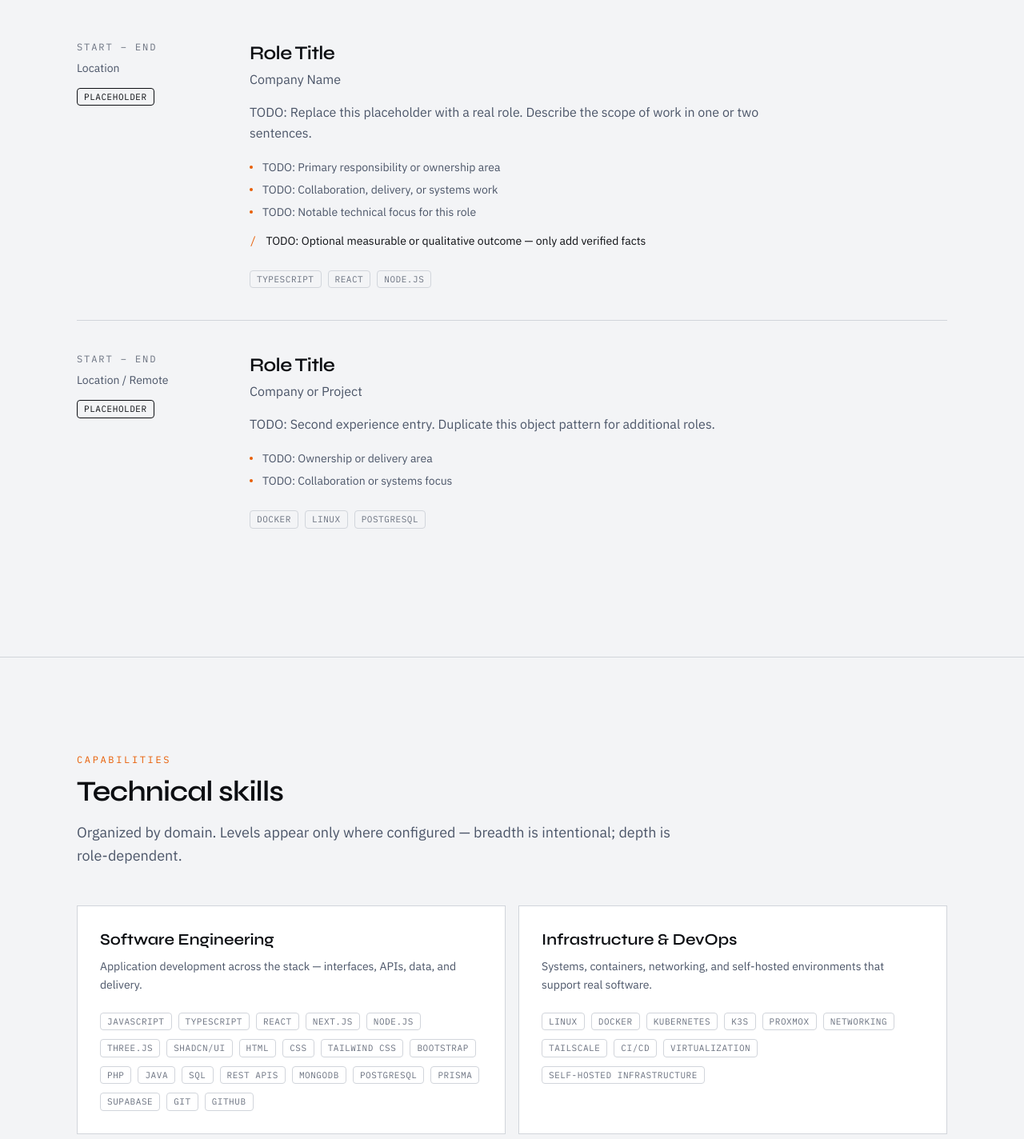
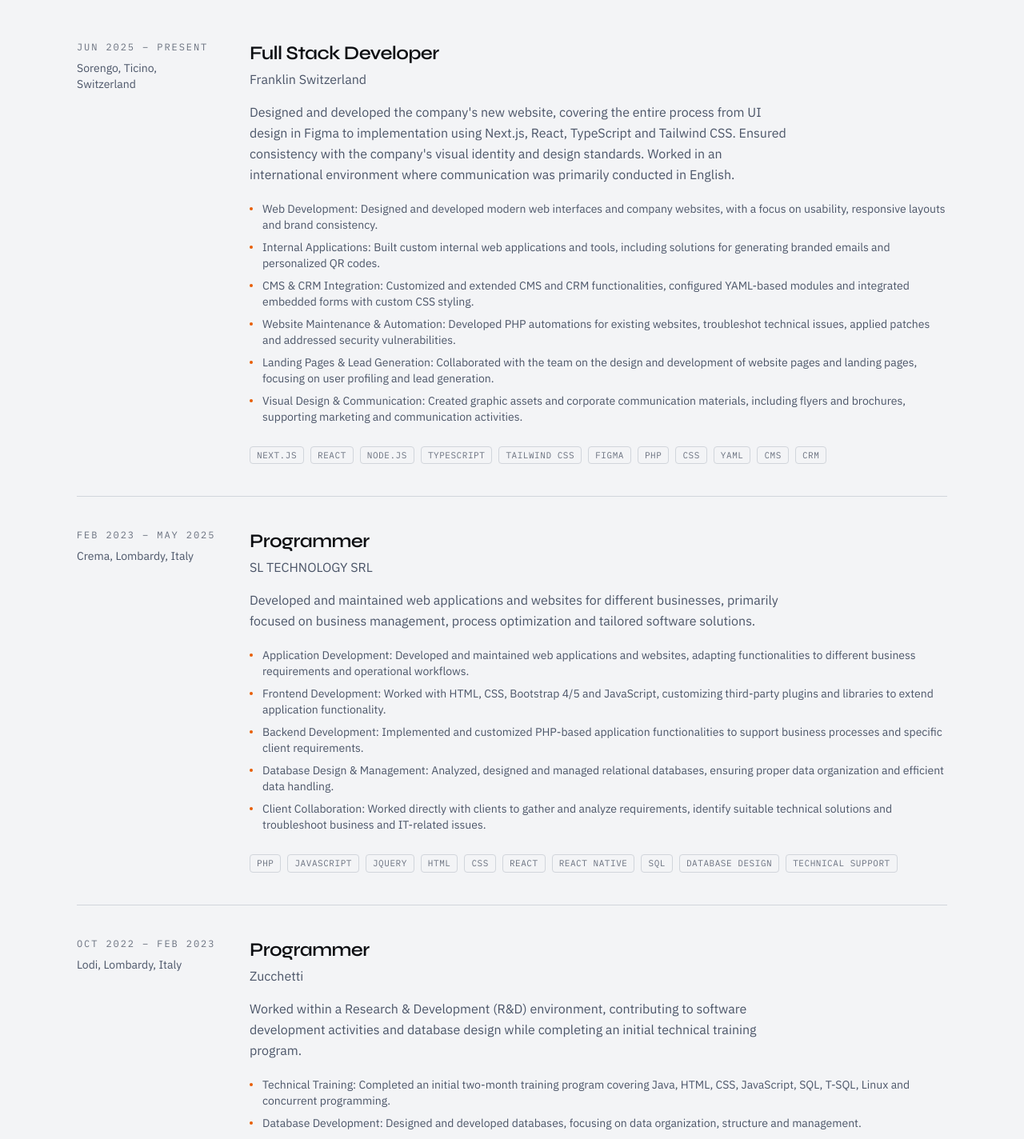
Before and after one commit to NikTailTech/niktailtech.github.io, a Next.js app: page / in a window 1280 px wide. Shown: the part 2120-3544 px from the top of the page at 80% size. Built offline with nearby package versions, Linux system fonts and the light colour scheme.

Commit message:
Add verified experience and align docs for user GitHub Pages
Replace timeline placeholders with Franklin, SL TECHNOLOGY, and Zucchetti roles, and document niktailtech.github.io Actions-based publishing.

Co-authored-by: Cursor <cursoragent@cursor.com>

```diff
--- a/next.config.ts
+++ b/next.config.ts
@@ -2,8 +2,8 @@ import type { NextConfig } from "next";
 
 /**
  * GitHub Pages basePath:
- * - User/org site (NikTailTech.github.io): leave empty
- * - Project site (NikTailTech.github.io/repo-name): set NEXT_PUBLIC_BASE_PATH=/repo-name
+ * - User site (https://niktailtech.github.io): leave empty
+ * - Project site (username.github.io/repo-name): set NEXT_PUBLIC_BASE_PATH=/repo-name
  */
 const basePath = process.env.NEXT_PUBLIC_BASE_PATH?.replace(/\/$/, "") || "";
 
--- a/src/data/experience.ts
+++ b/src/data/experience.ts
@@ -2,43 +2,96 @@ import type { ExperienceItem } from "@/types";
 
 /**
  * Professional experience timeline.
- * Add real roles below. Keep placeholders clearly marked until replaced.
- *
- * Do not invent employers, dates, titles, or achievements.
+ * Sourced from LinkedIn (nicholas-codazzi). Do not invent employers, dates, titles, or achievements.
  */
 export const experiences: ExperienceItem[] = [
   {
-    id: "placeholder-role-1",
-    company: "Company Name",
-    title: "Role Title",
-    period: "Start – End",
-    location: "Location",
+    id: "franklin-switzerland",
+    company: "Franklin Switzerland",
+    title: "Full Stack Developer",
+    period: "Jun 2025 – Present",
+    location: "Sorengo, Ticino, Switzerland",
     summary:
-      "TODO: Replace this placeholder with a real role. Describe the scope of work in one or two sentences.",
+      "Designed and developed the company's new website, covering the entire process from UI design in Figma to implementation using Next.js, React, TypeScript and Tailwind CSS. Ensured consistency with the company's visual identity and design standards. Worked in an international environment where communication was primarily conducted in English.",
     responsibilities: [
-      "TODO: Primary responsibility or ownership area",
-      "TODO: Collaboration, delivery, or systems work",
-      "TODO: Notable technical focus for this role",
+      "Web Development: Designed and developed modern web interfaces and company websites, with a focus on usability, responsive layouts and brand consistency.",
+      "Internal Applications: Built custom internal web applications and tools, including solutions for generating branded emails and personalized QR codes.",
+      "CMS & CRM Integration: Customized and extended CMS and CRM functionalities, configured YAML-based modules and integrated embedded forms with custom CSS styling.",
+      "Website Maintenance & Automation: Developed PHP automations for existing websites, troubleshot technical issues, applied patches and addressed security vulnerabilities.",
+      "Landing Pages & Lead Generation: Collaborated with the team on the design and development of website pages and landing pages, focusing on user profiling and lead generation.",
+      "Visual Design & Communication: Created graphic assets and corporate communication materials, including flyers and brochures, supporting marketing and communication activities.",
     ],
-    technologies: ["TypeScript", "React", "Node.js"],
-    achievements: [
-      "TODO: Optional measurable or qualitative outcome — only add verified facts",
+    technologies: [
+      "Next.js",
+      "React",
+      "Node.js",
+      "TypeScript",
+      "Tailwind CSS",
+      "Figma",
+      "PHP",
+      "CSS",
+      "YAML",
+      "CMS",
+      "CRM",
     ],
-    isPlaceholder: true,
   },
+
+
+
   {
-    id: "placeholder-role-2",
-    company: "Company or Project",
-    title: "Role Title",
-    period: "Start – End",
-    location: "Location / Remote",
+    id: "sl-technology",
+    company: "SL TECHNOLOGY SRL",
+    title: "Programmer",
+    period: "Feb 2023 – May 2025",
+    location: "Crema, Lombardy, Italy",
     summary:
-      "TODO: Second experience entry. Duplicate this object pattern for additional roles.",
+      "Developed and maintained web applications and websites for different businesses, primarily focused on business management, process optimization and tailored software solutions.",
     responsibilities: [
-      "TODO: Ownership or delivery area",
-      "TODO: Collaboration or systems focus",
+      "Application Development: Developed and maintained web applications and websites, adapting functionalities to different business requirements and operational workflows.",
+      "Frontend Development: Worked with HTML, CSS, Bootstrap 4/5 and JavaScript, customizing third-party plugins and libraries to extend application functionality.",
+      "Backend Development: Implemented and customized PHP-based application functionalities to support business processes and specific client requirements.",
+      "Database Design & Management: Analyzed, designed and managed relational databases, ensuring proper data organization and efficient data handling.",
+      "Client Collaboration: Worked directly with clients to gather and analyze requirements, identify suitable technical solutions and troubleshoot business and IT-related issues.",
     ],
-    technologies: ["Docker", "Linux", "PostgreSQL"],
-    isPlaceholder: true,
+    technologies: [
+      "PHP",
+      "JavaScript",
+      "jQuery",
+      "HTML",
+      "CSS",
+      "React",
+      "React Native",
+      "SQL",
+      "Database design",
+      "Technical support",
+    ],
+  },
+
+
+
+
+  {
+    id: "zucchetti",
+    company: "Zucchetti",
+    title: "Programmer",
+    period: "Oct 2022 – Feb 2023",
+    location: "Lodi, Lombardy, Italy",
+    summary:
+      "Worked within a Research & Development (R&D) environment, contributing to software development activities and database design while completing an initial technical training program.",
+    responsibilities: [
+      "Technical Training: Completed an initial two-month training program covering Java, HTML, CSS, JavaScript, SQL, T-SQL, Linux and concurrent programming.",
+      "Database Development: Designed and developed databases, focusing on data organization, structure and management.",
+      "UI Development: Designed and implemented user interfaces, with particular attention to usability, clarity and an intuitive user experience.",
+      "Team Collaboration: Collaborated with the development team on software engineering activities and business process management within an environment operating under ISO/IEC 27001 information security standards.",
+    ],
+    technologies: [
+      "Java",
+      "HTML",
+      "CSS",
+      "JavaScript",
+      "SQL",
+      "T-SQL",
+      "Linux",
+    ],
   },
 ];
--- a/src/data/profile.ts
+++ b/src/data/profile.ts
@@ -107,7 +107,6 @@ export const profile: Profile = {
   cvAvailable: false,
 
   seo: {
-    // TODO: Set to your live site URL (custom domain or GitHub Pages URL)
     siteUrl: "https://niktailtech.github.io",
     title: "Nicholas — Full Stack Developer",
     description:
```
Also changed, not shown: 2 other files (tests, documents, lock files or other folders).
